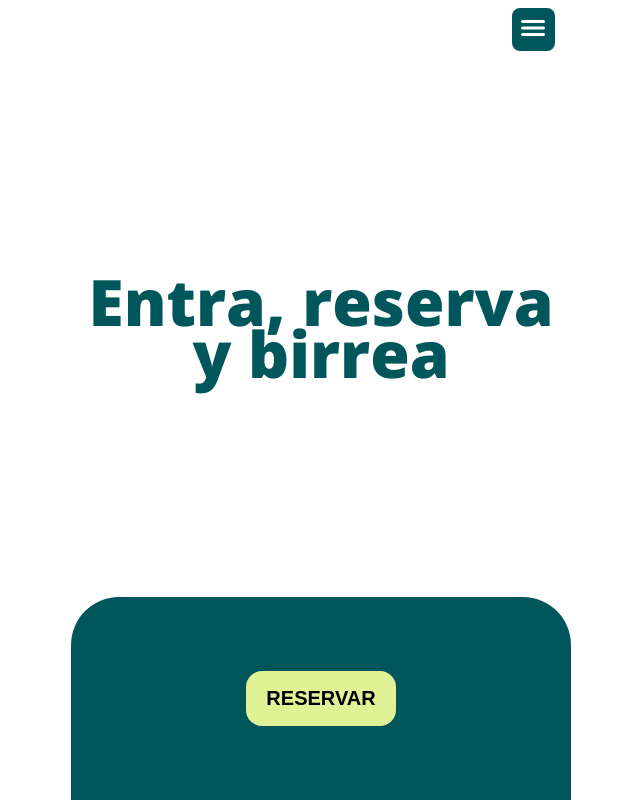
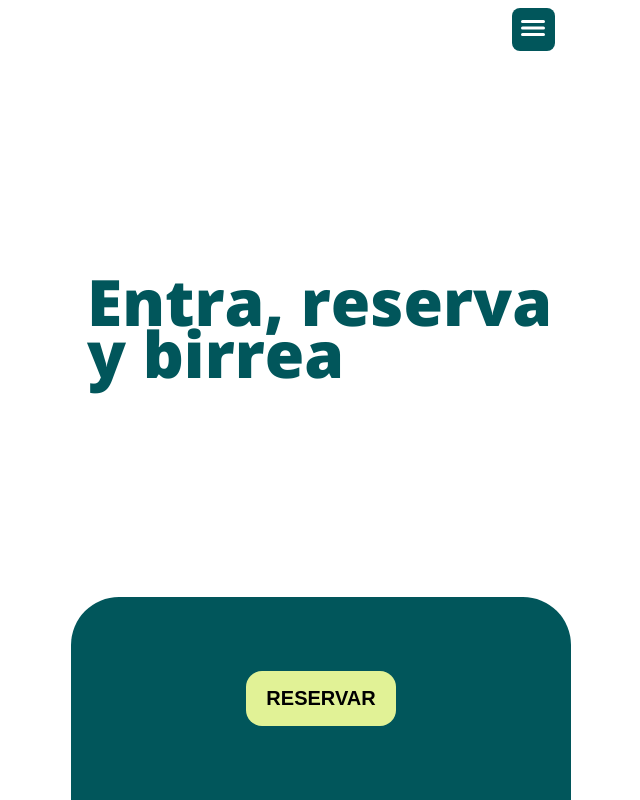
Before and after one commit to danidg2588/birreajs, a React (Create React App) app: page / in a window 1280 px wide. Shown: the whole page, without its empty margins (319-959 px from the left). Built offline with nearby package versions, Linux system fonts and the light colour scheme.

Commit message:
updates3 block

```diff
--- a/src/Components/Home/home.css
+++ b/src/Components/Home/home.css
@@ -72,10 +72,11 @@
     .main{
         flex: 3;
         margin: 0 1rem;
-        display: flex;
-        align-items: center;
+        display: block;
         user-select: none;
         height: 100%;
+        text-align: start;
+        align-content: center;
 
         h1{
             font-size: 4rem;
```
